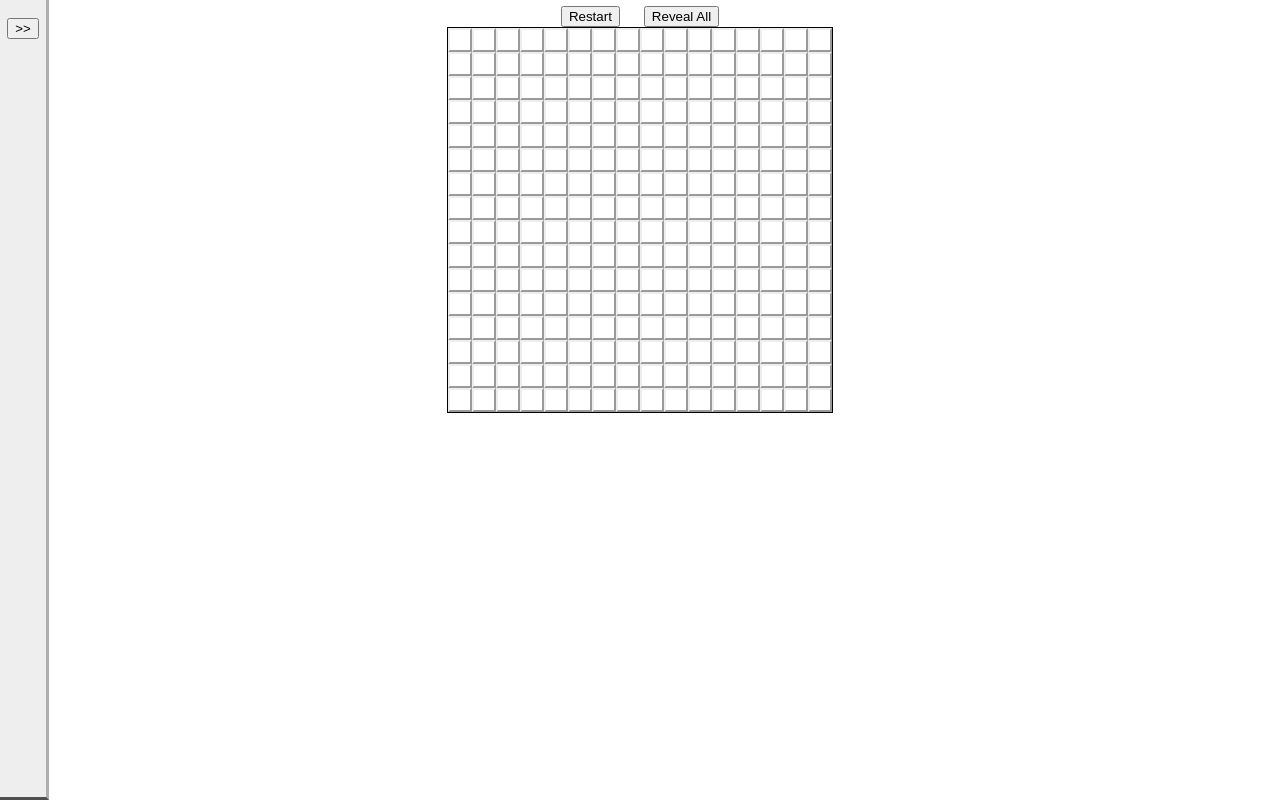
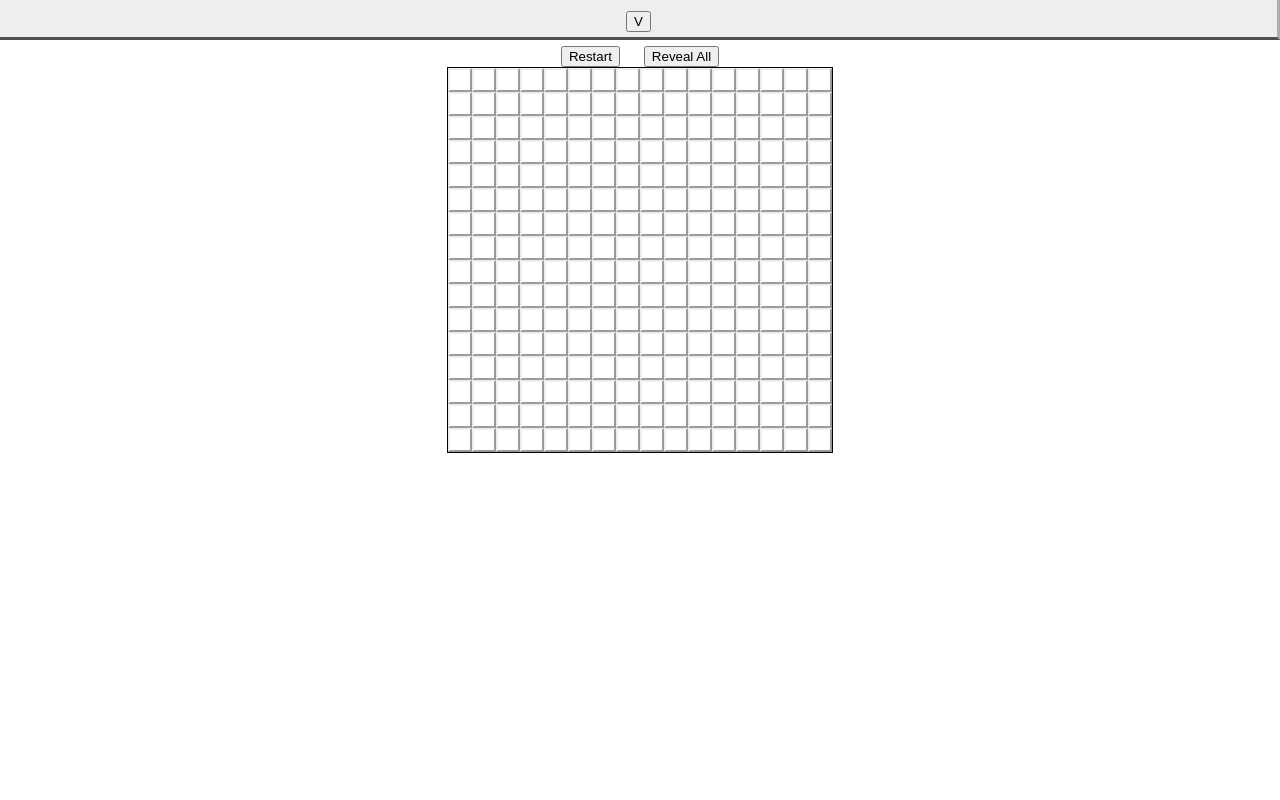
Before and after one commit to bempus/Minesweeper, a website: page static/index.html in a window 1280 px wide. Drawn offline with Linux system fonts and the light colour scheme.

Commit message:
Fixed settings layout

```diff
--- a/static/index.html
+++ b/static/index.html
@@ -9,7 +9,6 @@
   </head>
   <body>
     <aside>
-      <div id="toggle-settings"><button>>></button></div>
       <div id="settings">
         <div>
           <div>
@@ -62,6 +61,9 @@
           />
         </div>
       </div>
+      <div id="toggle-settings">
+        <button id="toggle-settings-button">V</button>
+      </div>
     </aside>
     <main>
       <div class="restart-container">
--- a/static/main.js
+++ b/static/main.js
@@ -218,13 +218,15 @@ document.querySelector("#reset").addEventListener("click", () => {
   newGame();
 });
 
-document.querySelector("#toggle-settings").addEventListener("click", (e) => {
+document
+  .querySelector("#toggle-settings-button")
+  .addEventListener("click", (e) => {
     const aside = document.querySelector("aside");
     if (aside.getAttribute("expanded")) {
       aside.removeAttribute("expanded");
-    e.target.textContent = ">>";
+      e.target.textContent = "V";
       return;
     }
     aside.setAttribute("expanded", true);
-  e.target.textContent = "<<";
+    e.target.textContent = "X";
   });
--- a/static/style.css
+++ b/static/style.css
@@ -13,34 +13,38 @@ html {
   padding: 0;
   margin: 0;
 }
+
 aside {
-  position: fixed;
+  position: relative;
   left: 0;
   top: 0;
-  height: 100vh;
-  padding-block: 0.5rem;
-  padding-inline: 0.3rem;
+  width: 100vw;
+  padding-block: 0.2rem;
   background: #eee;
   border-inline-end: 3px solid #0004;
   border-block-end: 3px solid #000a;
-  width: 0.5em;
-  min-width: max-content;
+  height: max-content;
 }
 
 aside[expanded] {
-  width: max-content;
+  height: max-content;
 }
 
 aside[expanded] #settings {
   display: block;
 }
 
+main {
+  width: max-content;
+  margin: auto;
+}
+
+.game {
+  margin: auto;
+}
+
 #toggle-settings {
   text-align: center;
-}
-
-aside[expanded] #toggle-settings {
-  text-align: end;
 }
 
 #settings {
@@ -53,13 +57,6 @@ aside[expanded] #toggle-settings {
   height: var(--height);
   width: var(--width);
   border: 1px solid;
-}
-
-body {
-  display: grid;
-  place-content: center;
-  text-align: center;
-  gap: 0.25rem;
 }
 
 .col {
```
Lines whose indentation alone changed are shown as unchanged.
